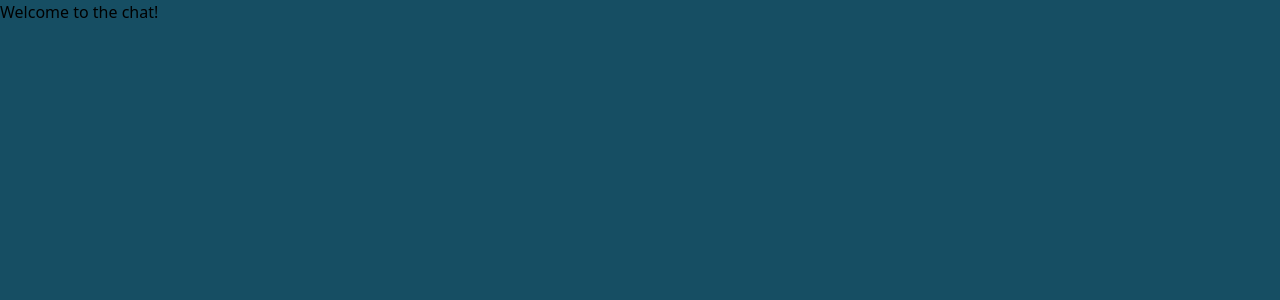
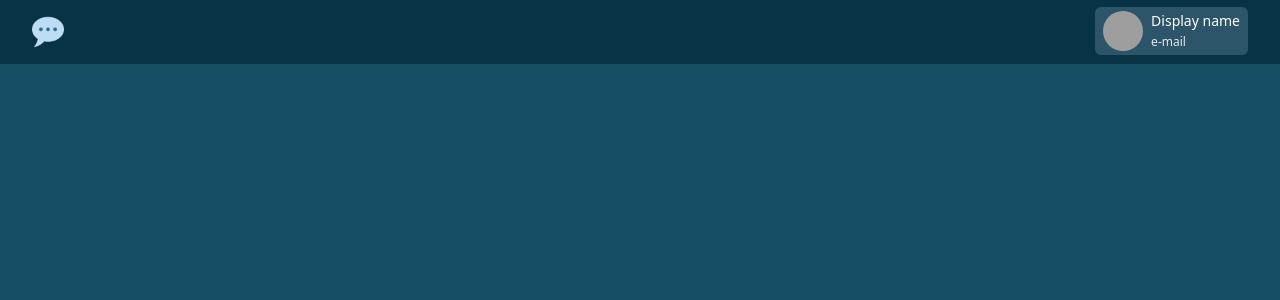
Before and after one commit to eimwe/chatroom, a Vue app: page /chat in a window 1280 px wide. Shown: the top 300 px of the page. Built offline with nearby package versions, Linux system fonts and the light colour scheme; grey boxes are pictures that could not be loaded.

Commit message:
Imported header into chatbox

```diff
--- a/src/views/ChatView.vue
+++ b/src/views/ChatView.vue
@@ -1 +1,7 @@
-<template>Welcome to the chat!</template>
+<script setup>
+import HeaderNav from '../components/HeaderNav.vue';
+</script>
+
+<template>
+  <HeaderNav />
+</template>
```
